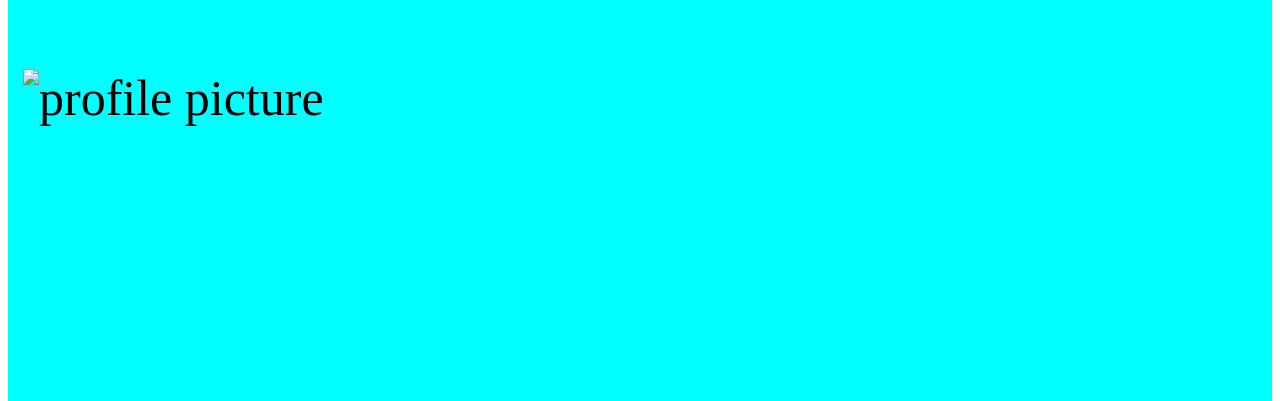
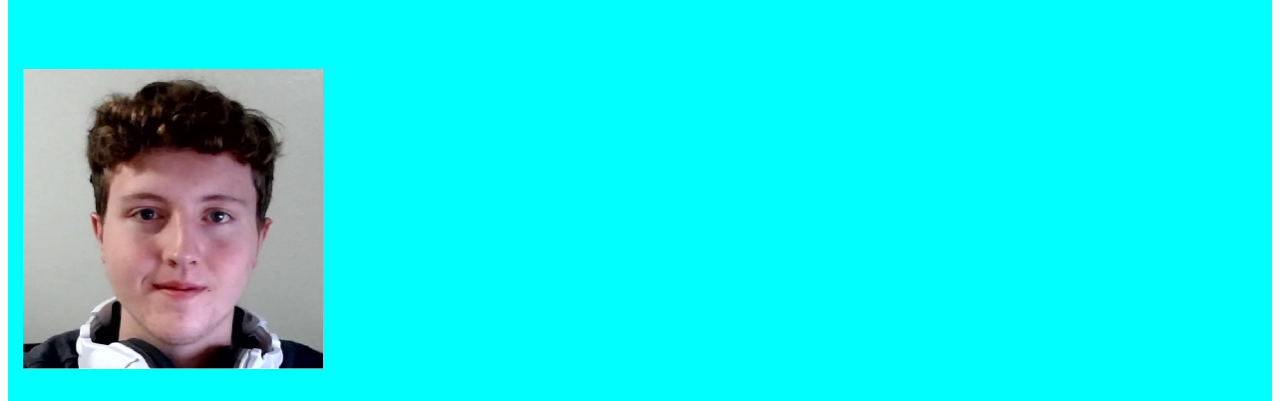
Before and after one commit to restas13/Portfolio-Reed-Wilson, a plain HTML site: page index.html in a window 1280 px wide. Shown: the part 201-602 px from the top of the page. Drawn offline with Linux system fonts and the light colour scheme.

Commit message:
Profile picture fix

```diff
--- a/index.html
+++ b/index.html
@@ -12,7 +12,7 @@
     <body>
         <header class="header" id="Topsection">
             <h1>Reed Wilson</h1>
-            <img src="/Main/Assets/images/Profile.png" alt="profile picture" class="profile">
+            <img src="/Assets/images/Profile.png" alt="profile picture" class="profile">
         </header>
 
         <nav>
```
